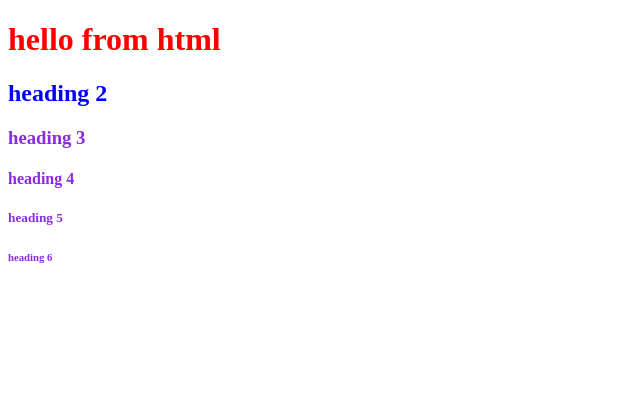
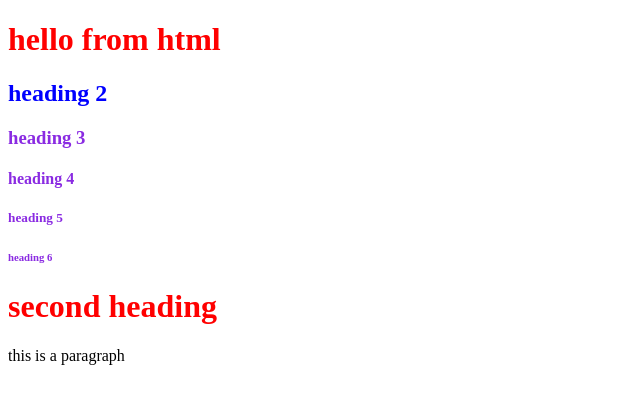
Before and after one commit to yashaswininoole-hub/autosuggest, a website: page frontend/index.html in a window 1280 px wide. Shown: the whole page, without its empty margins (0-640 px from the left). Drawn offline with Linux system fonts and the light colour scheme.

Commit message:
para is added

```diff
--- a/frontend/index.html
+++ b/frontend/index.html
@@ -13,6 +13,8 @@
     <h4 class="heading">heading 4</h4>
     <h5 class="heading">heading 5</h5>
     <h6 class="heading">heading 6</h6>
+    <h1>second heading</h1>
+    <p>this is a paragraph</p>
 
 
 
```
